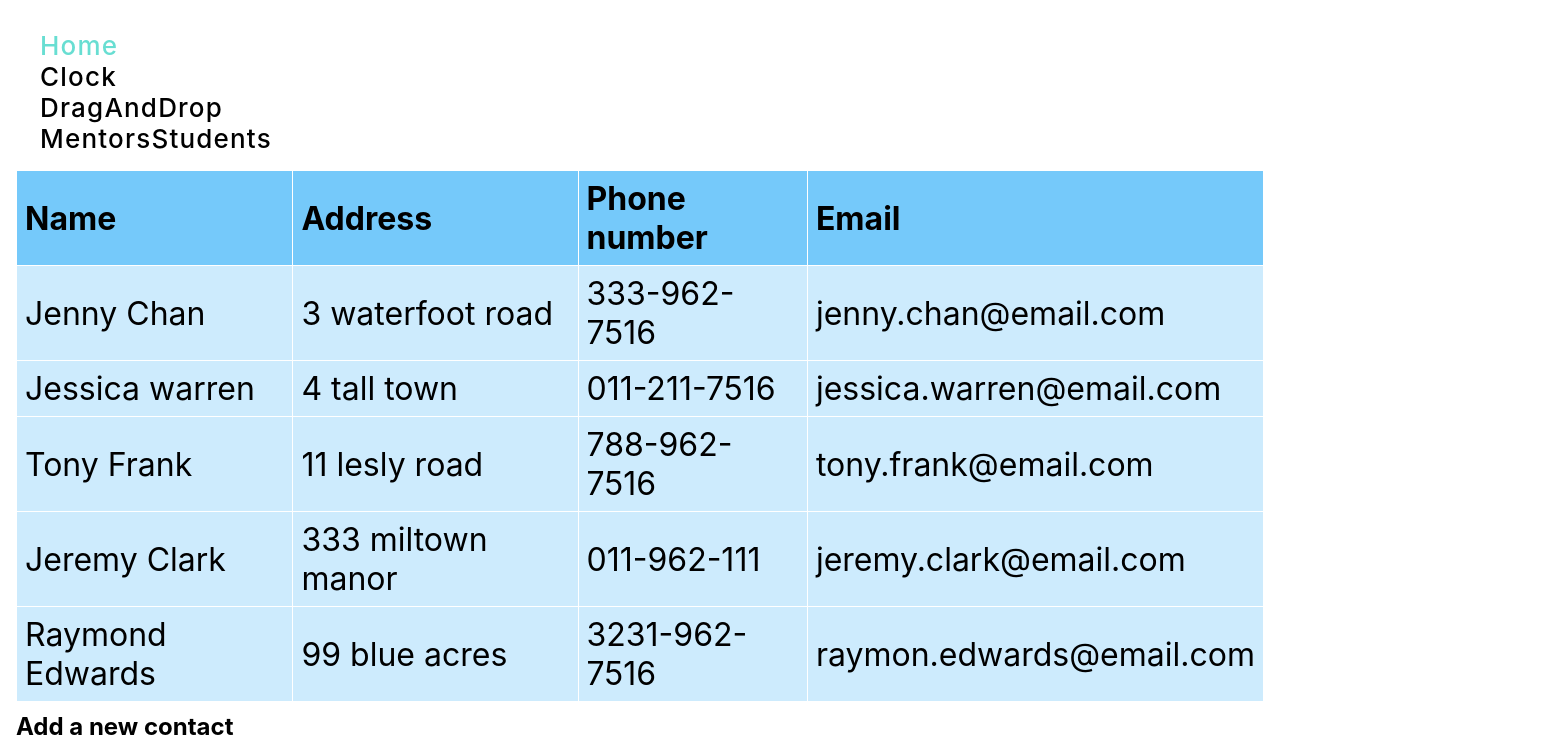
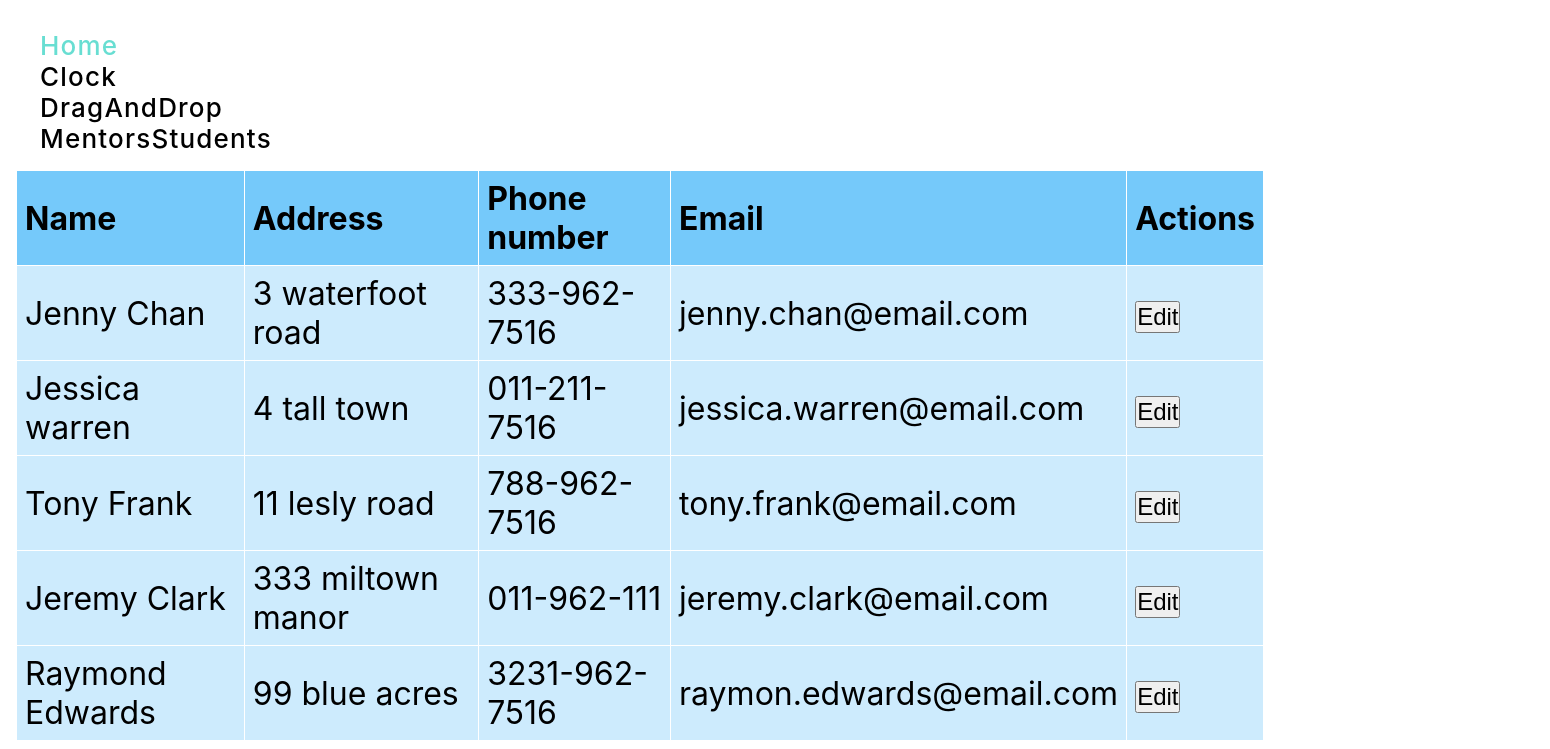
Before and after one commit to Aloxan12/ReactAndJsInstruments, a React (Create React App) app: page / in a window 1280 px wide. Shown: the top 749 px of the page, 1550 px wide, since content can reach past the window. Built offline with nearby package versions, Linux system fonts and the light colour scheme.

Commit message:
ReactTable

```diff
--- a/src/common/components/Tables/ReactTable.scss
+++ b/src/common/components/Tables/ReactTable.scss
@@ -6,7 +6,7 @@
 
     table{
         border-collapse: collapse;
-        width: 100%;
+        width: 100vw;
 
         th,td{
             border: 1px solid#ffffff;
@@ -20,9 +20,11 @@
         td{
             background-color: rgb(205,235,253);
         }
+
         form{
             display: flex;
             gap: 5px;
+            width: 100%;
 
             & td:last-child{
                 display: flex;
@@ -36,8 +38,9 @@
     form{
         display: flex;
         gap: 5px;
+        width: 100%;
         *{
-            font-size: 28px;
+            font-size: 24px;
         }
     }
 }
--- a/src/common/components/Tables/ReactTable.tsx
+++ b/src/common/components/Tables/ReactTable.tsx
@@ -1,4 +1,4 @@
-import React, {ChangeEvent, FormEvent, useState} from "react";
+import React, {ChangeEvent, MouseEvent, FormEvent, useState} from "react";
 import './ReactTable.scss'
 import data from './MockData.json'
 import {v1} from "uuid";
@@ -12,6 +12,7 @@ export const AppTable = () => {
 }
 
 interface IContactData {
+    id: number;
     fullName: string;
     address: string;
     phoneNumber: string;
@@ -21,11 +22,20 @@ interface IContactData {
 const Table = () => {
     const [contacts, setContacts] = useState(data)
     const [addFormData, setAddFormData] = useState<IContactData>({
+        id:0,
         fullName: '',
         address: '',
         phoneNumber: '',
         email: '',
     })
+    const [editFormData, setEditFormData] = useState<IContactData>({
+        id:0,
+        fullName: '',
+        address: '',
+        phoneNumber: '',
+        email: '',
+    })
+    const [editContactId, setEditContactId] = useState<number | null>(null)
 
     const handleAddFormChange = (e: ChangeEvent<HTMLInputElement>) => {
         e.preventDefault()
@@ -38,6 +48,18 @@ const Table = () => {
         // @ts-ignore
         newFormData[fieldName] = fieldValue
         setAddFormData(newFormData)
+    }
+    const handleEditFormChange = (e: ChangeEvent<HTMLInputElement>) => {
+        e.preventDefault()
+
+        const fieldName: string | null = e.currentTarget.getAttribute("name")
+        const fieldValue = e.target.value
+
+        const newFormData = {...editFormData}
+
+            // @ts-ignore
+        newFormData[fieldName]  = fieldValue
+        setEditFormData(newFormData)
     }
     const handleAddSubmit = (e:FormEvent<HTMLFormElement>)=>{
         e.preventDefault()
@@ -52,8 +74,22 @@ const Table = () => {
         const newContacts = [...contacts, newContact]
         setContacts(newContacts)
     }
+    const handleEditClick =(e:MouseEvent<HTMLButtonElement>, contact: IContactData)=>{
+        e.preventDefault()
+        setEditContactId(contact.id)
+
+        const formValues = {
+            id:+v1(),
+            fullName: contact.fullName,
+            address: contact.address,
+            phoneNumber: contact.phoneNumber,
+            email: contact.email,
+        }
+        setEditFormData(formValues)
+    }
     return (
         <div className="table-container">
+            <form>
                 <table>
                     <thead>
                     <tr>
@@ -61,21 +97,22 @@ const Table = () => {
                         <th>Address</th>
                         <th>Phone number</th>
                         <th>Email</th>
+                        <th>Actions</th>
                     </tr>
                     </thead>
                     <tbody>
                     {contacts.map(contact => {
                         return (
-                        <tr>
-                            <td>{contact.fullName}</td>
-                            <td>{contact.address}</td>
-                            <td>{contact.phoneNumber}</td>
-                            <td>{contact.email}</td>
-                        </tr>
+                            <React.Fragment key={contact.id}>
+                                {editContactId === contact.id
+                                    ? <EditTableRow editFormData={editFormData} handleEditFormChange={handleEditFormChange}/>
+                                    : <TableRow contact={contact} handleEditClick={handleEditClick} />}
+                            </React.Fragment>
                         )
                     })}
                     </tbody>
                 </table>
+            </form>
             <h2>Add a new contact</h2>
             <form onSubmit={(e)=>handleAddSubmit(e)}>
                 <input type="text" name="fullName" required placeholder="Enter a name" onChange={handleAddFormChange}/>
@@ -87,3 +124,35 @@ const Table = () => {
         </div>
     )
 }
+
+interface ITableRow {
+    contact: IContactData
+    handleEditClick: (e: MouseEvent<HTMLButtonElement>,contactId: IContactData)=> void
+}
+const TableRow: React.FC<ITableRow> = ({contact, handleEditClick})=>{
+    return(
+        <tr>
+            <td>{contact.fullName}</td>
+            <td>{contact.address}</td>
+            <td>{contact.phoneNumber}</td>
+            <td>{contact.email}</td>
+            <td>
+                <button onClick={(e)=> handleEditClick(e, contact)}>Edit</button>
+            </td>
+        </tr>
+    )
+}
+interface IEditTableRow {
+    editFormData: IContactData
+    handleEditFormChange:(e: ChangeEvent<HTMLInputElement>)=> void
+}
+const EditTableRow: React.FC<IEditTableRow> = ({editFormData, handleEditFormChange})=>{
+    return(
+        <tr>
+            <td><input type="text" name="fullName" onChange={handleEditFormChange} value={editFormData.fullName} required placeholder="Enter a name"/></td>
+            <td><input type="text" name="address" onChange={handleEditFormChange} value={editFormData.address} required placeholder="Enter an address"/></td>
+            <td><input type="text" name="phoneNumber" onChange={handleEditFormChange} value={editFormData.phoneNumber} required placeholder="Enter a phone number"/></td>
+            <td><input type="email" name="email" onChange={handleEditFormChange} value={editFormData.email} required placeholder="Enter a email"/></td>
+        </tr>
+    )
+}
```
Lines whose indentation alone changed are shown as unchanged.
